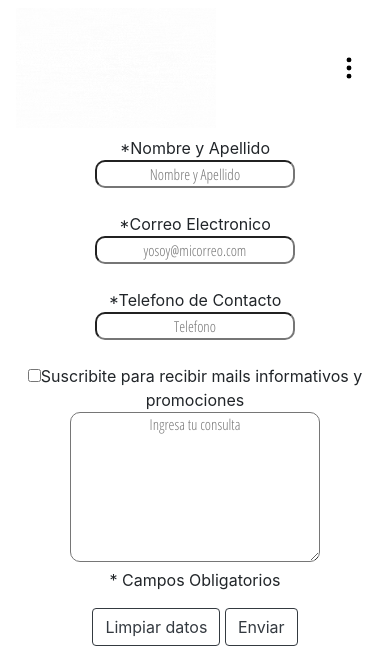
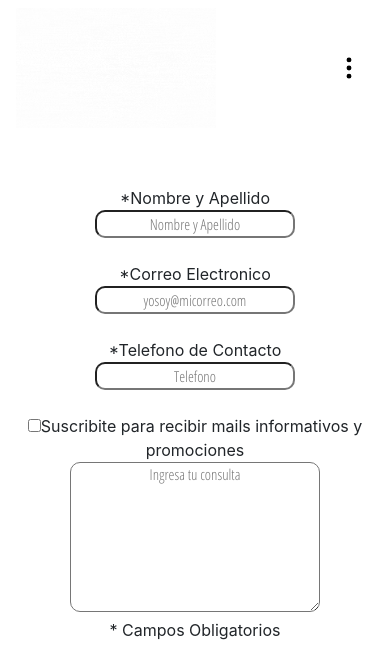
Before and after one commit to leandrotag/despierta_que_amanece, a plain HTML site: page contacto.html in a window 390 px wide. Shown: the top 655 px of the page. Drawn offline with nearby package versions, Linux system fonts and the light colour scheme; a web font is replaced by a local one.

Commit message:
01082021contacto_1

```diff
--- a/css/estilos.scss
+++ b/css/estilos.scss
@@ -266,6 +266,11 @@ textarea {
 			grid-gap: 20px;
 			margin-left: 20px;
 	}
+
+	.formulario{
+		margin-top: 50px;
+	}
+
 	textarea {
 		width: 250px;
 		height: 150px;
```
Also changed, not shown: css/dist/estilos.css, css/estilos.css, 1 other file.
